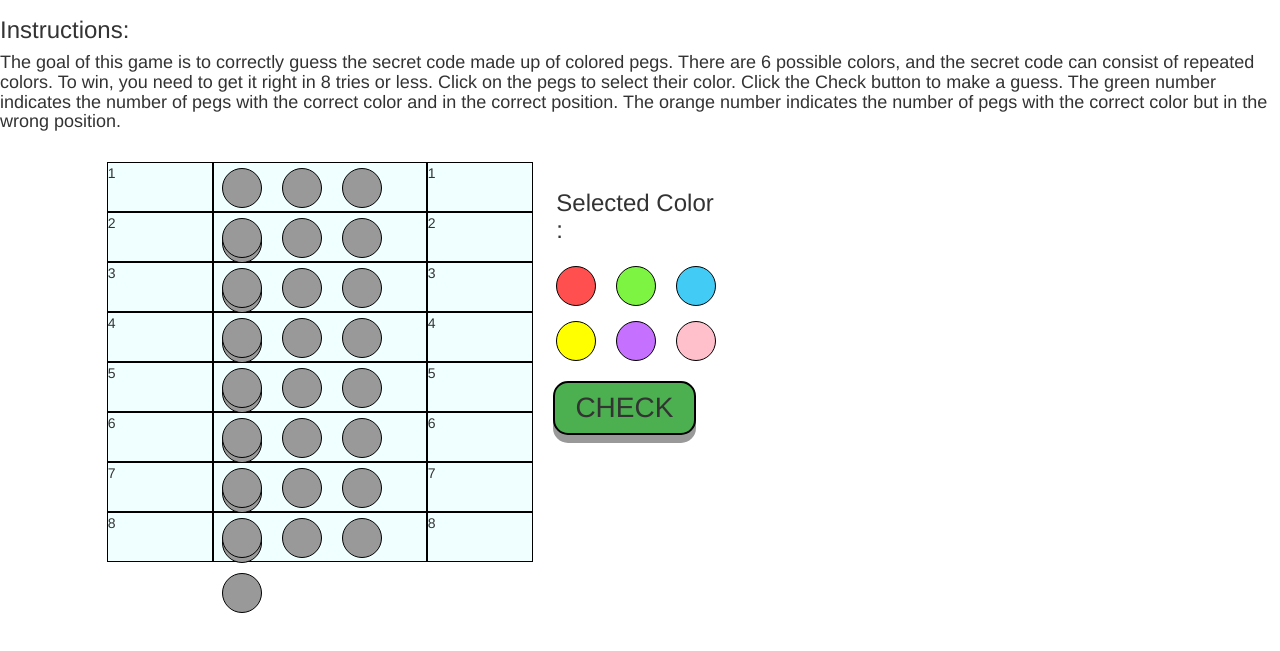
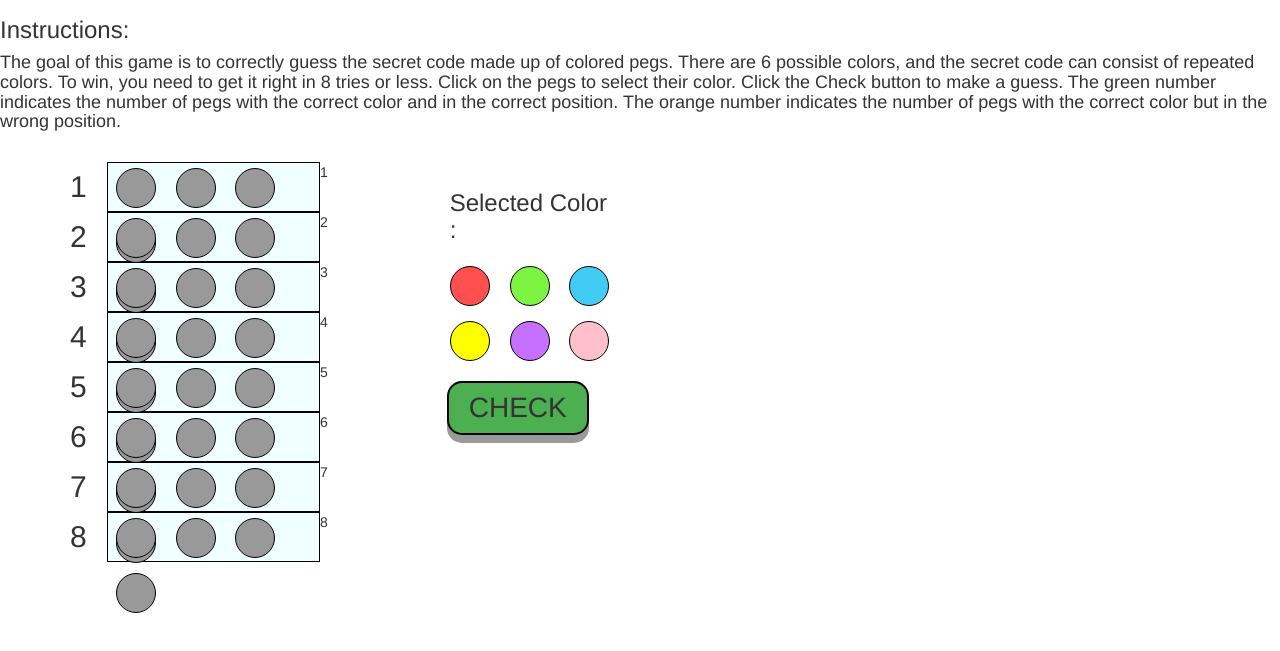
Before and after one commit to rebeccatay92/mastermind, a plain HTML site: page index.html in a window 1280 px wide. Shown: the part 63-714 px from the top of the page. Drawn offline with nearby package versions, Linux system fonts and the light colour scheme.

Commit message:
adjusted numbering of rows

```diff
--- a/index.html
+++ b/index.html
@@ -19,30 +19,30 @@
 		</div>
 	</div>
 	<div class="row board">
-		<div class="col-sm-1 col-sm-offset-1 numTries">
+		<div class="col-sm-1 numTries">
 			<div class="row">
-				<p>1</p>
+				<h2>1</h2>
 			</div>
 			<div class="row">
-				<p>2</p>
+				<h2>2</h2>
 			</div>
 			<div class="row">
-				<p>3</p>
+				<h2>3</h2>
 			</div>
 			<div class="row">
-				<p>4</p>
+				<h2>4</h2>
 			</div>
 			<div class="row">
-				<p>5</p>
+				<h2>5</h2>
 			</div>
 			<div class="row">
-				<p>6</p>
+				<h2>6</h2>
 			</div>
 			<div class="row">
-				<p>7</p>
+				<h2>7</h2>
 			</div>
 			<div class="row">
-				<p>8</p>
+				<h2>8</h2>
 			</div>
 		</div>
 		<div class="col-sm-2 pegs">
--- a/main.css
+++ b/main.css
@@ -3,15 +3,18 @@ body {
 }
 
 .numTries {
-	background: azure;
+	background: white;
 }
 
 .pegs {
 	background: azure;
 }
+.pegs .row {
+	border: 1px solid black;
+}
 
 .result {
-	background: azure;
+	background: white;
 }
 
 .board {
@@ -20,9 +23,14 @@ body {
 
 .board .row {
 	height: 50px;
-	border: 1px solid black;
 }
 
+.row h2 {
+	text-align: right;
+	padding: 0 20px;
+	line-height: auto;
+	margin: 8px auto;
+}
 .circle {
 	height: 40px;
 	width: 40px;
```
Also changed, not shown: main.js (+3 -4 lines).
